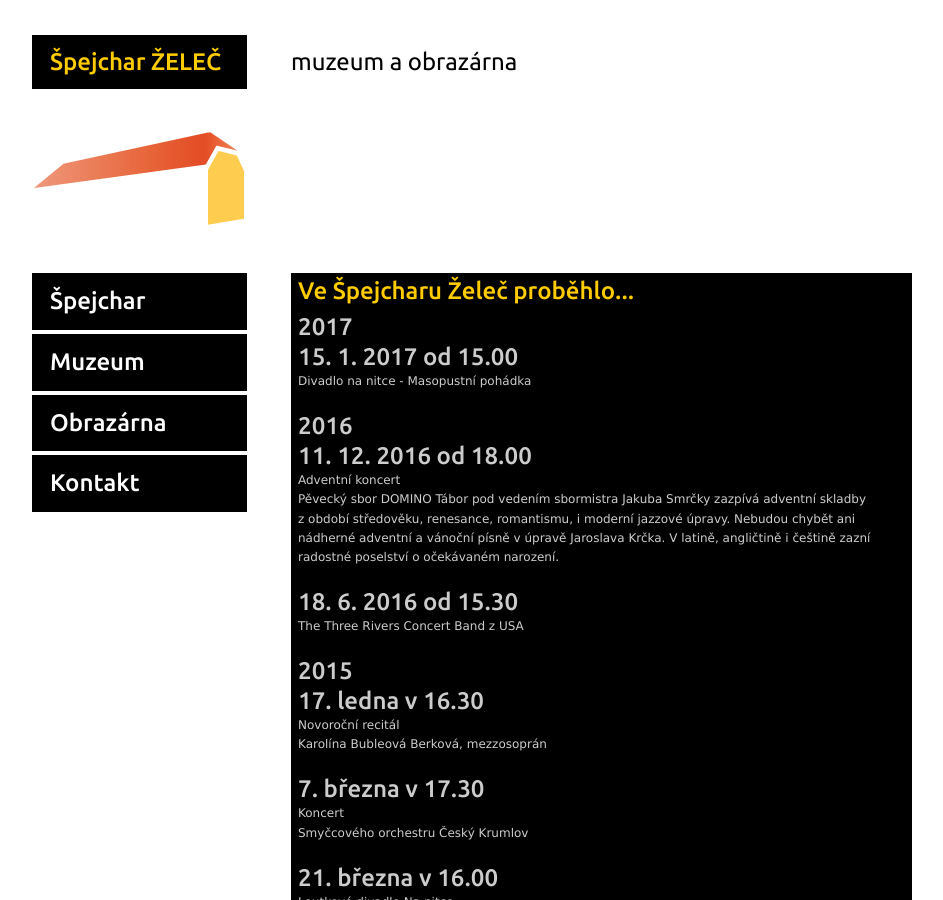
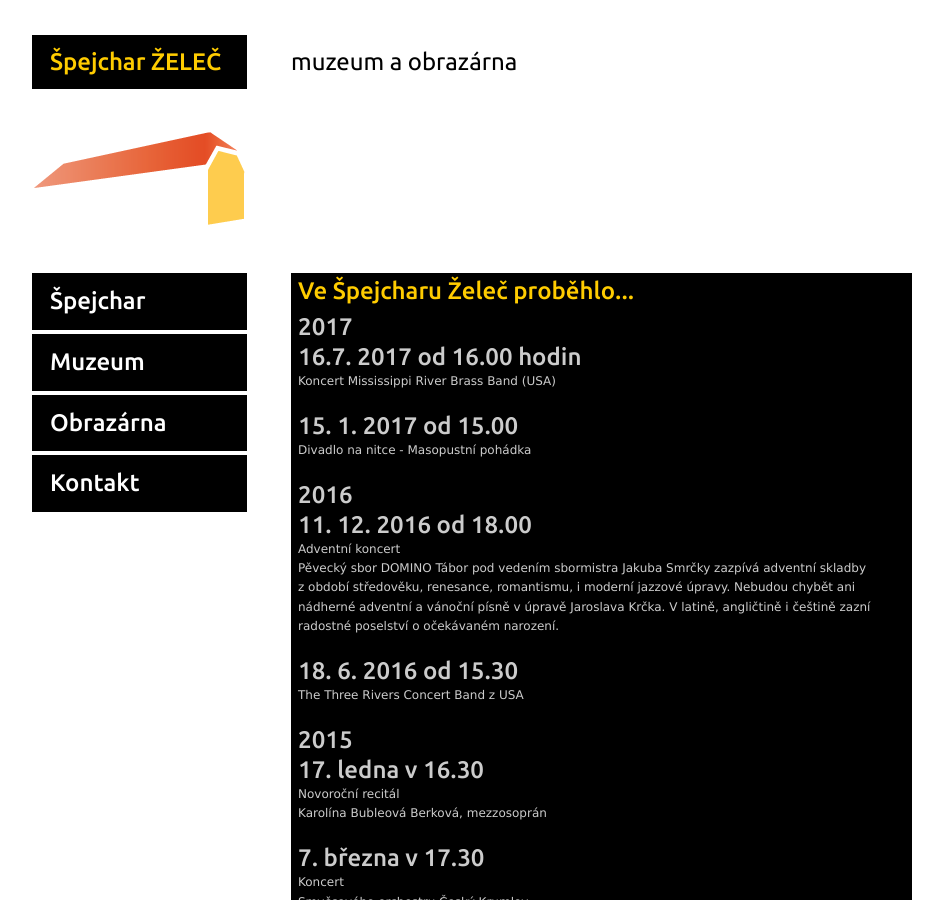
Before and after one commit to spejcharzelec/spejcharzelec.github.com, a Jekyll site: the page built from _posts/2011-12-24-archiv-akci.html, in a window 1280 px wide and 900 px high. Shown: the whole window, without its empty margins (168-1111 px from the left). Built offline with Jekyll 4.4.1, drawn with Linux system fonts in a browser that asks for light colours.

Commit message:
Update 2011-12-24-archiv-akci.html

```diff
--- a/_posts/2011-12-24-archiv-akci.html
+++ b/_posts/2011-12-24-archiv-akci.html
@@ -5,6 +5,9 @@ published: true
 category: akce
 ---
 <h2>2017</h2>
+
+<h2>16.7. 2017 od 16.00 hodin</h2>
+Koncert Mississippi River Brass Band (USA)<br><br>
 
 <h2>15. 1. 2017 od 15.00</h2>
 Divadlo na nitce - Masopustní pohádka<br /><br />
```
